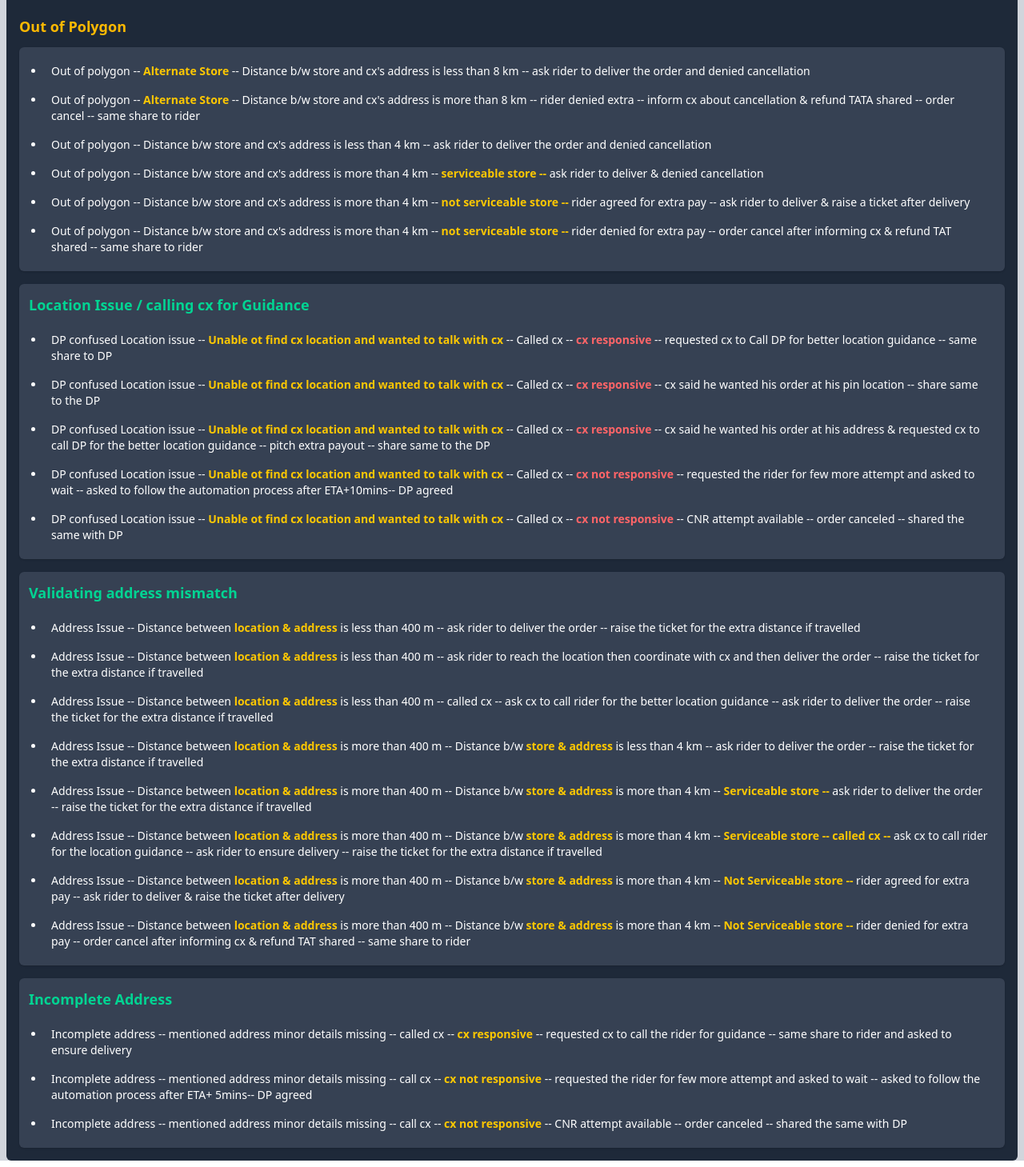
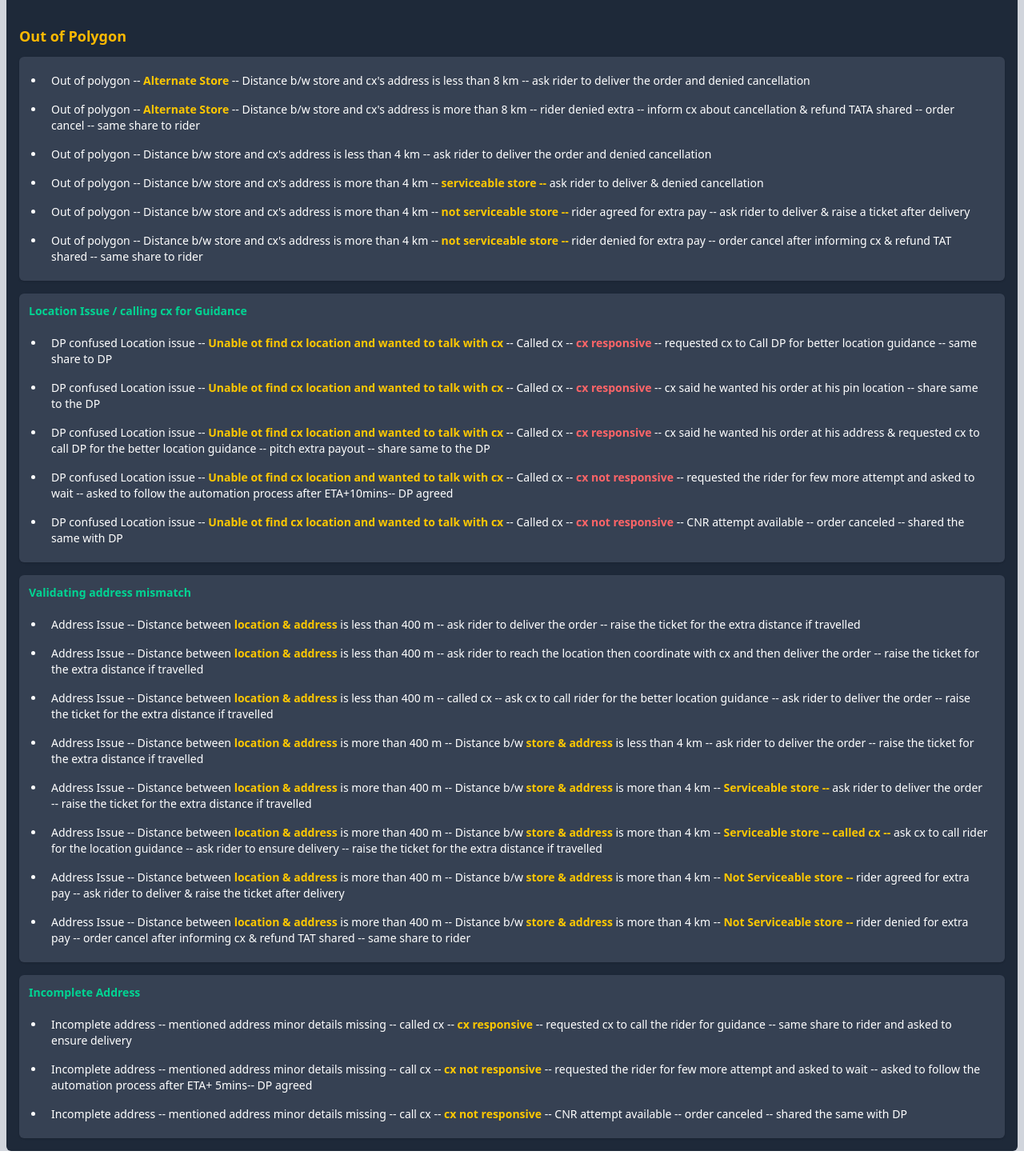
Before and after one commit to Code-with-Sahani/Blinket-DP, a React (Vite) app: page / in a window 1280 px wide. Shown: the part 9643-11102 px from the top of the page at 80% size. Built offline with nearby package versions, Linux system fonts and the light colour scheme.

Commit message:
Update AddressIssue.jsx

```diff
--- a/src/Components/AddressIssue.jsx
+++ b/src/Components/AddressIssue.jsx
@@ -3,8 +3,8 @@ import React from 'react';
 const AddressIssue = () => {
     return (
         <div className="m-2 p-4 text-sm bg-gray-800 text-white rounded-md md--p-6 lg--p-8">
-            <h2 className='text-center text-2xl font-semibold text-emerald-400 mb-1'>Address Issue </h2>
-             <div className="mb-8 border border-yellow-400">
+            <h2 className='text-center text-2xl font-semibold text-emerald-400 mb-4'>Address Issue </h2>
+            <div className="mb-8 border border-yellow-400">
                 <h3 className="text-xl font-semibold text-yellow-400 mb-2 mt-4 pb-2">
                     🚚 Rakhi & OFSE Update
                 </h3>
@@ -89,7 +89,7 @@ const AddressIssue = () => {
                 </div>
 */}
                 <div className="p-3 bg-gray-700 rounded-md shadow">
-                    <h3 className="text-lg font-semibold text-emerald-400 mb-3">Location Issue / calling cx for Guidance</h3>
+                    <h3 className="text-sm font-semibold text-emerald-400 mb-3">Location Issue / calling cx for Guidance</h3>
                     <ul className="list-disc pl-5">
                         <li className="p-2">DP confused Location issue -- <strong className="text-yellow-400 font-semibold">Unable ot find cx location and wanted to talk with cx </strong> -- Called cx -- <strong className="text-red-400 font-semibold">cx responsive</strong> -- requested cx to Call DP for better location guidance -- same share to DP</li>
                         <li className="p-2">DP confused Location issue -- <strong className="text-yellow-400 font-semibold">Unable ot find cx location and wanted to talk with cx</strong> -- Called cx -- <strong className="text-red-400 font-semibold">cx responsive</strong> -- cx said he wanted his order at his pin location -- share same to the DP</li>
@@ -102,7 +102,7 @@ const AddressIssue = () => {
 
 
                 <div className="p-3 bg-gray-700 rounded-md shadow">
-                    <h3 className="text-lg font-semibold text-emerald-400 mb-3">Validating address mismatch</h3>
+                    <h3 className="text-sm font-semibold text-emerald-400 mb-3">Validating address mismatch</h3>
                     <ul className="list-disc pl-5">
                         <li className="p-2">Address Issue -- Distance between <strong className="text-yellow-400 font-semibold"> location & address </strong>  is less than 400 m -- ask rider to deliver the order -- raise the ticket for the extra distance if travelled</li>
 
@@ -110,7 +110,7 @@ const AddressIssue = () => {
 
                         <li className="p-2">Address Issue -- Distance between <strong className="text-yellow-400 font-semibold"> location & address </strong>  is less than 400 m --  called cx -- ask cx to call rider for the better location guidance -- ask rider to deliver the order -- raise the ticket for the extra distance if travelled</li>
 
-              <li className="p-2">Address Issue -- Distance between <strong className="text-yellow-400 font-semibold"> location & address </strong>  is more than 400 m -- Distance b/w <strong className="text-yellow-400 font-semibold">  store & address </strong>  is less than 4 km -- ask rider to deliver the order -- raise the ticket for the extra distance if travelled</li>
+                        <li className="p-2">Address Issue -- Distance between <strong className="text-yellow-400 font-semibold"> location & address </strong>  is more than 400 m -- Distance b/w <strong className="text-yellow-400 font-semibold">  store & address </strong>  is less than 4 km -- ask rider to deliver the order -- raise the ticket for the extra distance if travelled</li>
 
 
                         <li className="p-2">Address Issue -- Distance between <strong className="text-yellow-400 font-semibold"> location & address </strong>  is more than 400 m -- Distance b/w <strong className="text-yellow-400 font-semibold">  store & address </strong>  is more than 4 km -- <strong className="text-yellow-400 font-semibold">Serviceable store -- </strong> ask rider to deliver the order -- raise the ticket for the extra distance if travelled</li>
@@ -126,7 +126,7 @@ const AddressIssue = () => {
                 </div>
 
                 <div className="p-3 bg-gray-700 rounded-md shadow">
-                    <h3 className="text-lg font-semibold text-emerald-400 mb-3">Incomplete Address</h3>
+                    <h3 className="text-sm font-semibold text-emerald-400 mb-3">Incomplete Address</h3>
                     <ul className="list-disc pl-5">
                         <li className="p-2">Incomplete address -- mentioned address minor details missing -- called cx -- <strong className="text-yellow-400 font-semibold">cx responsive </strong> -- requested cx to call the rider for guidance -- same share to rider and asked to ensure delivery</li>
 
```
